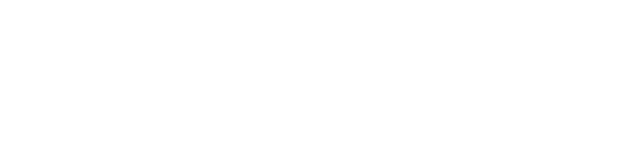
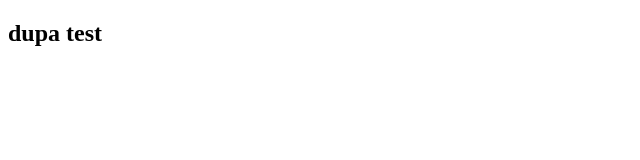
Before and after one commit to andrulonis/Webtech-lab7, a plain HTML site: page index.html in a window 1280 px wide. Shown: the whole page, without its empty margins (0-640 px from the left). Drawn offline with Linux system fonts and the light colour scheme.

Commit message:
Update index.html

```diff
--- a/index.html
+++ b/index.html
@@ -16,6 +16,6 @@ Include a table showing the specifications of some top selling products of your
   <meta name="viewport" content="width=device-width, initial-scale=1">
 
   <body>
-
+    <h2>dupa test</h2>
   </body>
 </html>
```
